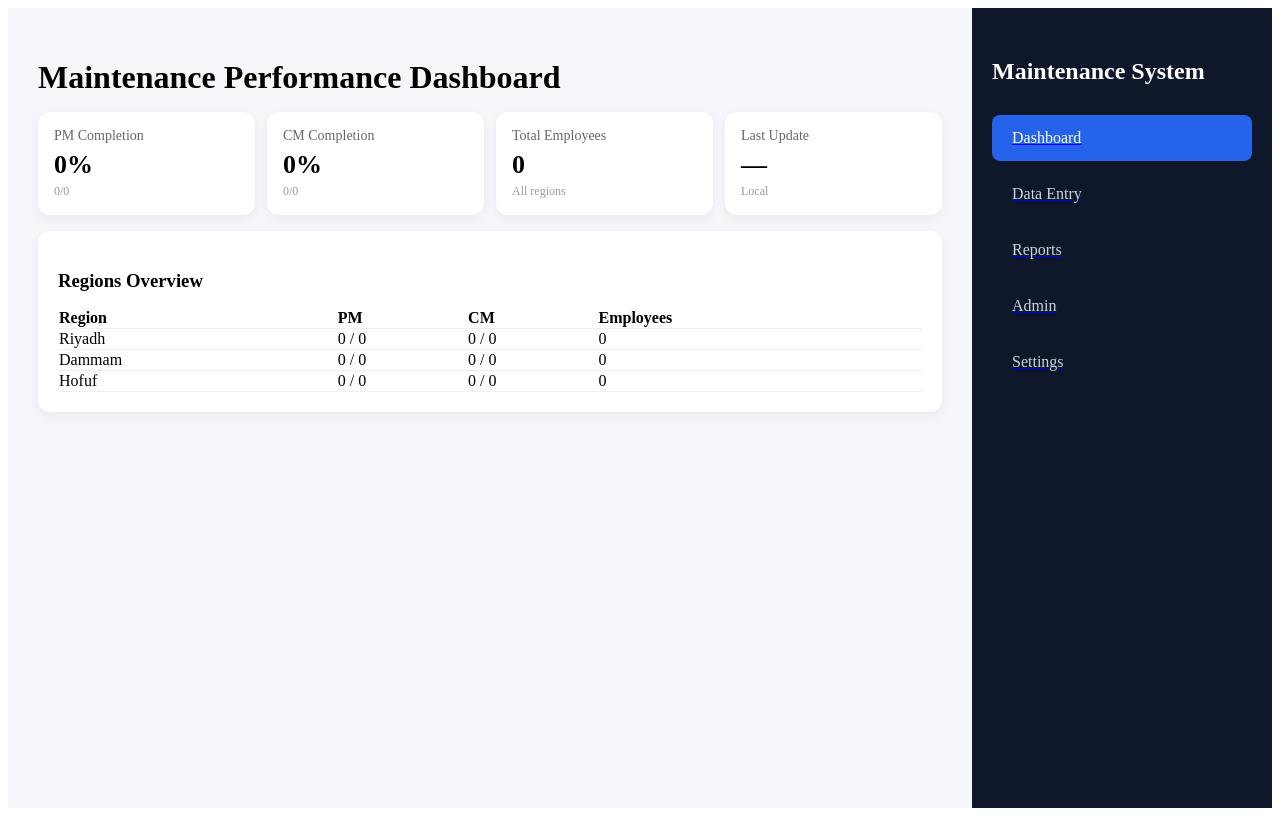
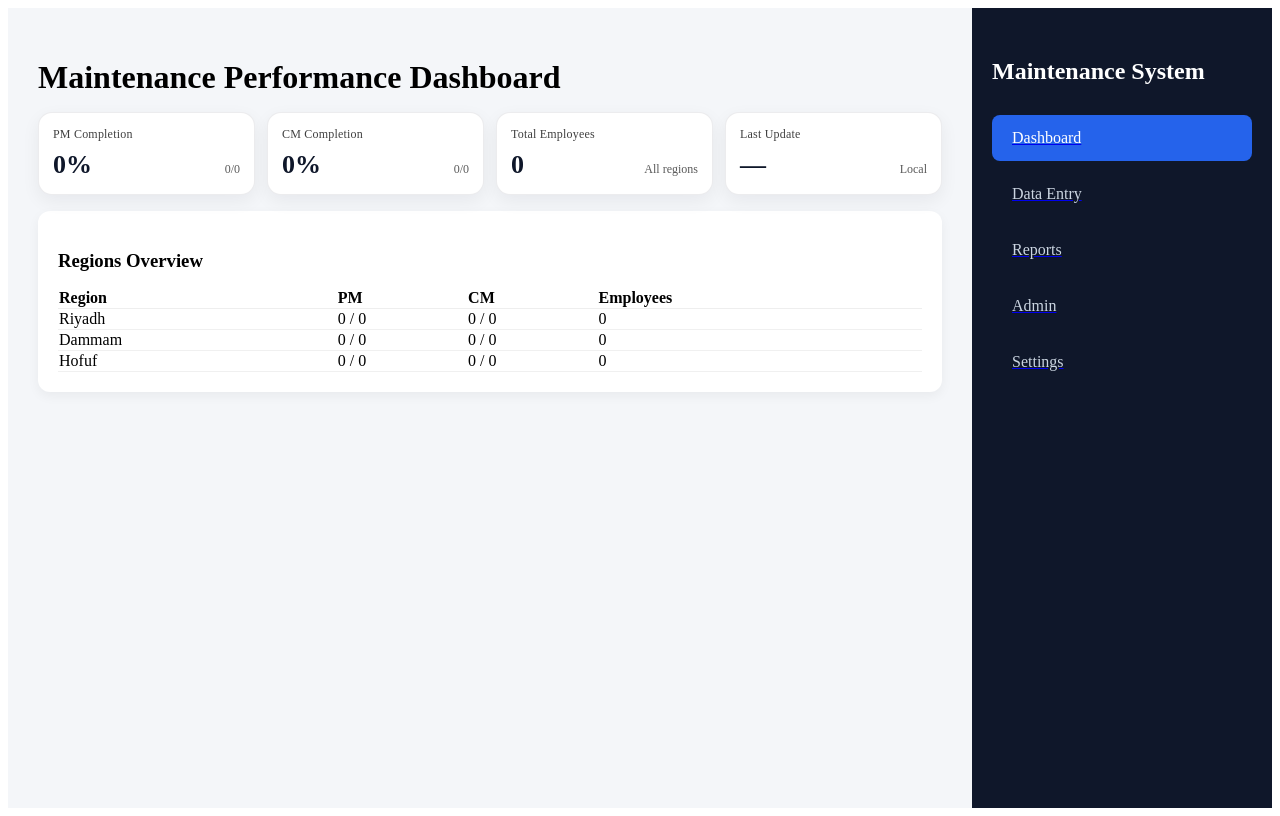
Before and after one commit to TROOP93/maintenance-kpi-dashboard, a Next.js app: page / in a window 1280 px wide. Built offline with nearby package versions, Linux system fonts and the light colour scheme.

Commit message:
Refactor KpiCard to include ProgressBar and styles

```diff
--- a/components/KpiCard.js
+++ b/components/KpiCard.js
@@ -1,24 +1,28 @@
-export default function KpiCard({ title, value, subtitle }) {
+import ProgressBar from "./ProgressBar";
+
+export default function KpiCard({ title, value, subtitle, pct }) {
   return (
     <div
       style={{
-        background: "white",
-        padding: "16px",
-        borderRadius: "12px",
-        boxShadow: "0 4px 12px rgba(0,0,0,0.05)",
+        background: "#fff",
+        border: "1px solid rgba(15,23,42,0.08)",
+        borderRadius: 14,
+        padding: 14,
+        boxShadow: "0 6px 18px rgba(15,23,42,0.06)",
       }}
     >
-      <div style={{ fontSize: 14, color: "#666", marginBottom: 6 }}>
-        {title}
+      <div style={{ fontSize: 12, letterSpacing: 0.2, opacity: 0.75, marginBottom: 8 }}>{title}</div>
+
+      <div style={{ display: "flex", justifyContent: "space-between", alignItems: "baseline", gap: 12 }}>
+        <div style={{ fontSize: 26, fontWeight: 800, color: "#0f172a" }}>{value}</div>
+        <div style={{ fontSize: 12, opacity: 0.65 }}>{subtitle}</div>
       </div>
 
-      <div style={{ fontSize: 26, fontWeight: "bold" }}>
-        {value}
-      </div>
-
-      <div style={{ fontSize: 12, color: "#999", marginTop: 4 }}>
-        {subtitle}
-      </div>
+      {typeof pct === "number" ? (
+        <div style={{ marginTop: 10 }}>
+          <ProgressBar value={pct} height={10} />
+        </div>
+      ) : null}
     </div>
   );
 }
```
